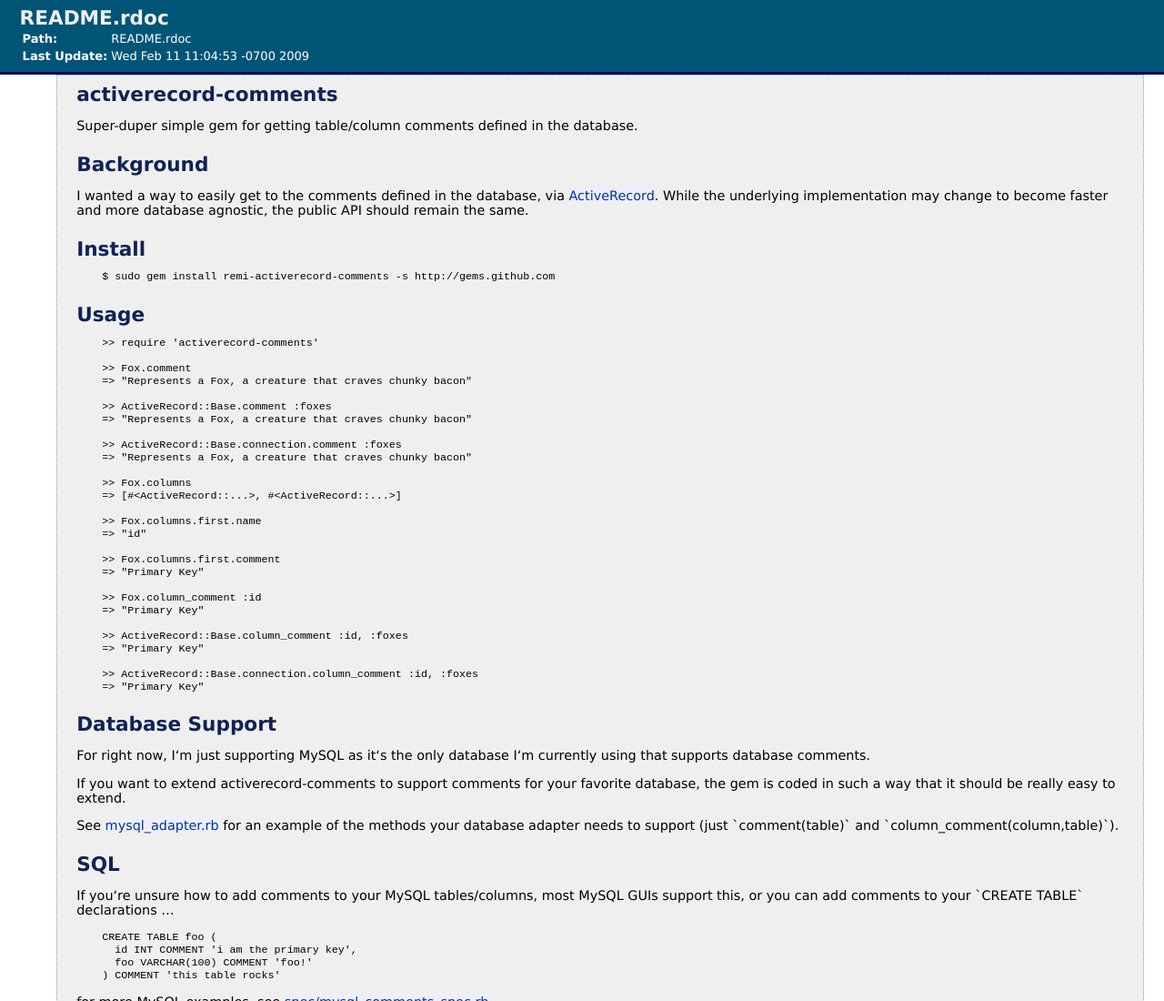
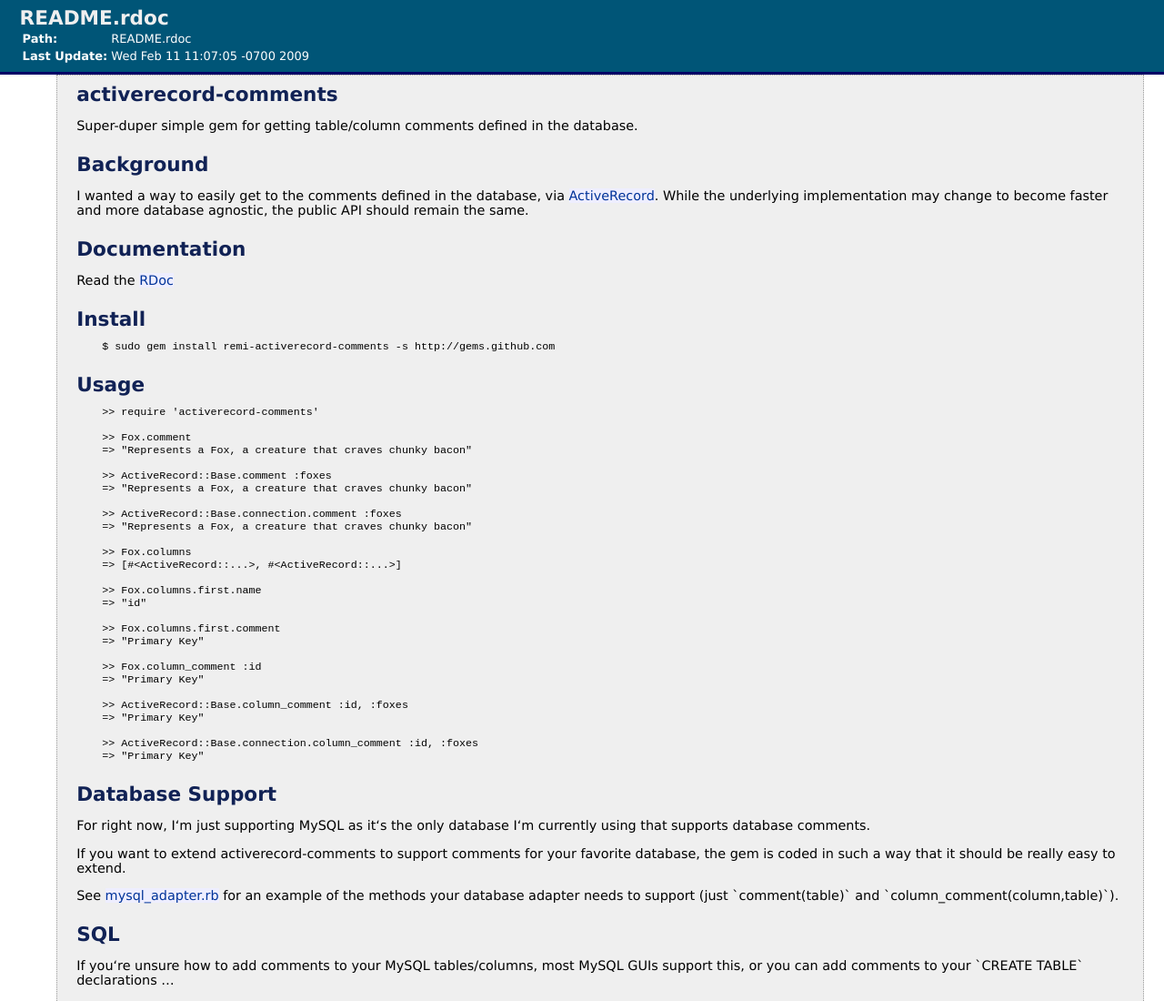
Before and after one commit to openrain/activerecord-comments, a plain HTML site: page files/README_rdoc.html in a window 1280 px wide. Shown: the top 1100 px of the page at 91% size. Drawn offline with Linux system fonts and the light colour scheme.

Commit message:
regenerated RDoc

```diff
--- a/files/README_rdoc.html
+++ b/files/README_rdoc.html
@@ -56,7 +56,7 @@
     </tr>
     <tr class="top-aligned-row">
       <td><strong>Last Update:</strong></td>
-      <td>Wed Feb 11 11:04:53 -0700 2009</td>
+      <td>Wed Feb 11 11:07:05 -0700 2009</td>
     </tr>
     </table>
   </div>
@@ -80,6 +80,11 @@ I wanted a way to easily get to the comments defined in the database, via
 <a href="../classes/ActiveRecord.html">ActiveRecord</a>. While the
 underlying implementation may change to become faster and more database
 agnostic, the public API should remain the same.
+</p>
+<h2>Documentation</h2>
+<p>
+Read the <a
+href="http://openrain.github.com/activerecord-comments">RDoc</a>
 </p>
 <h2>Install</h2>
 <pre>
```
Also changed, not shown: files/lib/activerecord-comments/abstract_adapter_ext_rb.html (+1 -1 lines), files/lib/activerecord-comments/base_ext_rb.html (+1 -1 lines), files/lib/activerecord-comments/column_ext_rb.html (+1 -1 lines), files/lib/activerecord-comments/mysql_adapter_rb.html (+1 -1 lines), files/lib/activerecord-comments_rb.html (+1 -1 lines), 1 other file.
